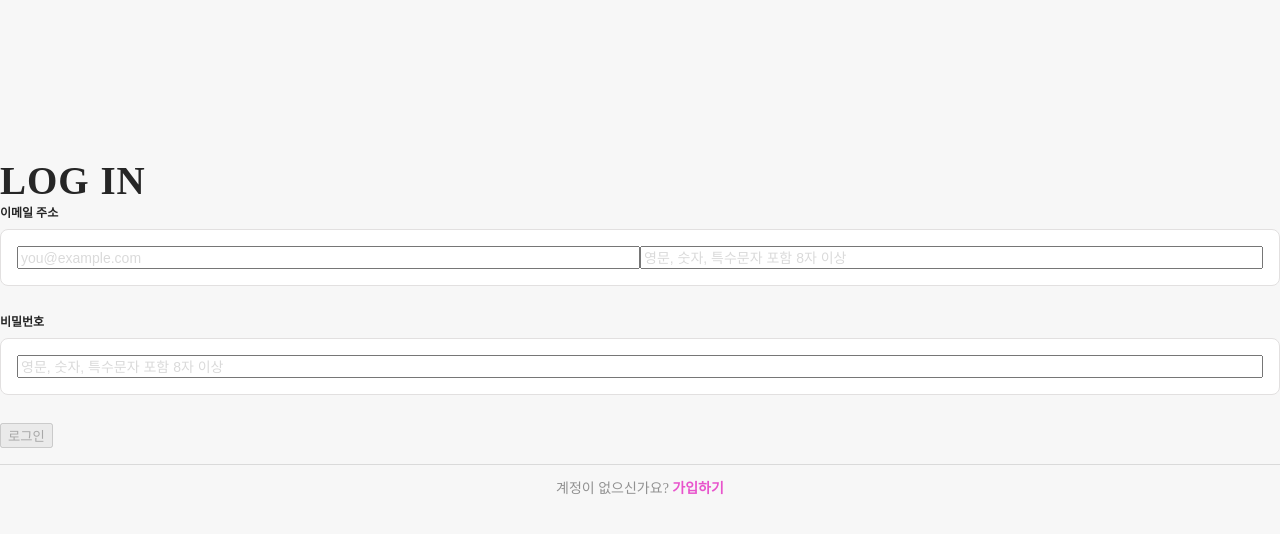
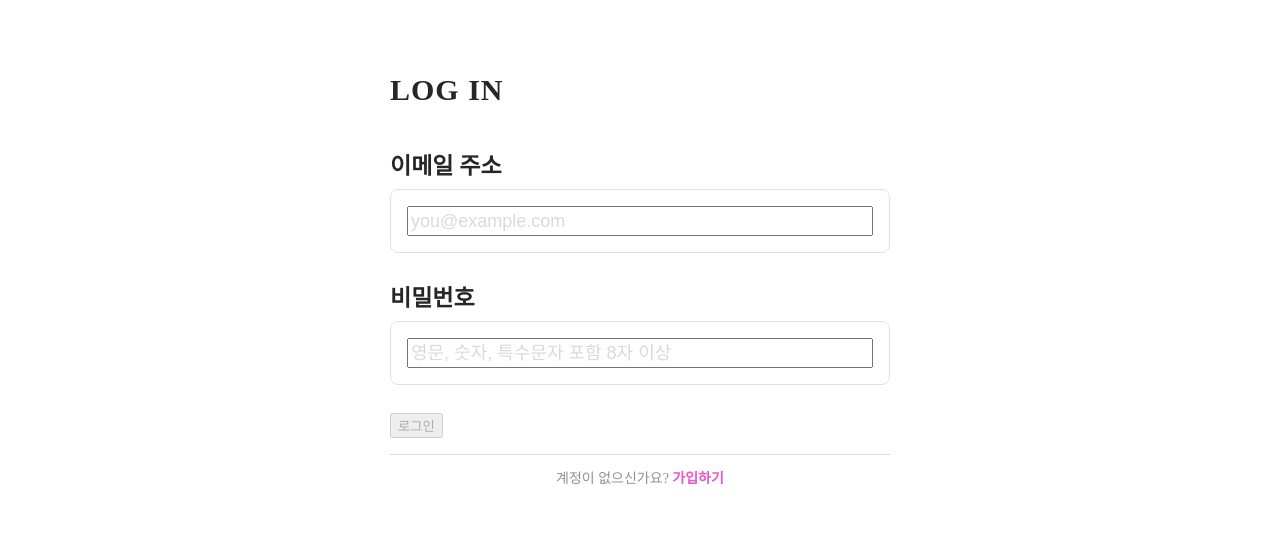
Before and after one commit to suyeon1013/login, a React (Create React App) app: page / in a window 1280 px wide. Shown: the top 534 px of the page. Built offline with nearby package versions, Linux system fonts and the light colour scheme.

Commit message:
이상한 오류

```diff
--- a/src/App.js
+++ b/src/App.js
@@ -2,7 +2,7 @@ import React from "react";
 import { BrowserRouter, Routes, Route } from "react-router-dom";
 import Login from "./Login";
 import Register from "./Register";
-
+console.log("app");
 function App() {
   return (
     <BrowserRouter>
--- a/src/Login.jsx
+++ b/src/Login.jsx
@@ -17,6 +17,7 @@ const Login = () => {
     <div className="login-page">
       <div className="title-wrap">
         <br />
+
         <h2>LOG IN</h2>
       </div>
       <div className="content-wrap" role="form">
@@ -28,13 +29,6 @@ const Login = () => {
             placeholder="you@example.com"
             value={email}
             onChange={handleEmail}
-          />
-          <input
-            type="password"
-            className="input-txt"
-            placeholder="영문, 숫자, 특수문자 포함 8자 이상"
-            value={pw}
-            onChange={handlePw}
           />
         </div>
         <div className="error-m-wrap">
--- a/src/index.css
+++ b/src/index.css
@@ -3,12 +3,13 @@
 
 .login-page {
   position: absolute;
-  width: 100%;
+  /* width: 100%; */
+  width: 500px;
   height: 100%;
   bottom: 0;
   top: 0;
   left: 50%;
-  background: #f7f7f7;
+  /* background: #f7f7f7; */
   transform: translate(-50%, 0);
   overflow: hidden;
   display: flex;
@@ -18,21 +19,22 @@ h2 {
   text-align: left;
   /* color: @green; */
   letter-spacing: 1px;
-  margin: 0;
+  margin: 0px;
   /* font-size: 18px; */
   font-weight: bold;
 }
 
 .title-wrap {
   margin-top: 10%;
-  font-size: 26px;
+  font-size: 20px;
   font-weight: 700;
   color: #262626;
 }
 
-.contet-wrap {
+.content-wrap {
   margin-top: 40px;
-  /* flex: 1 0 1; */
+  /* width: 80%; */
+  flex: 1 0 1;
   ::-webkit-input-placeholder {
     color: rgba(0, 0, 0, 0.5);
   }
@@ -48,7 +50,7 @@ h2 {
 }
 
 .input-title {
-  font-size: 12px;
+  font-size: 23px;
   font-weight: 600;
   color: #262626;
 }
@@ -68,8 +70,8 @@ h2 {
 
 .input-txt {
   width: 100%;
-  height: 17px;
-  font-size: 14px;
+  height: 24px;
+  font-size: 18px;
   font-weight: 400;
 }
 
--- a/src/index.js
+++ b/src/index.js
@@ -2,9 +2,9 @@ import React from "react";
 import ReactDOM from "react-dom/client";
 import App from "./App";
 import "./index.css";
-
+console.log("index");
+// throw new Error("index.js 실행 테스트");
 // import reportWebVitals from './reportWebVitals';
-
 const root = ReactDOM.createRoot(document.getElementById("root"));
 root.render(
   // <React.StrictMode>
--- a/src/useLogin.js
+++ b/src/useLogin.js
@@ -13,6 +13,7 @@ const useLogin = () => {
   const [pwValid, setPwValid] = useState(false);
 
   const allowValid = emailValid && pwValid;
+  console.log(">>????");
 
   const handleEmail = (e) => {
     const value = e.target.value;
```
